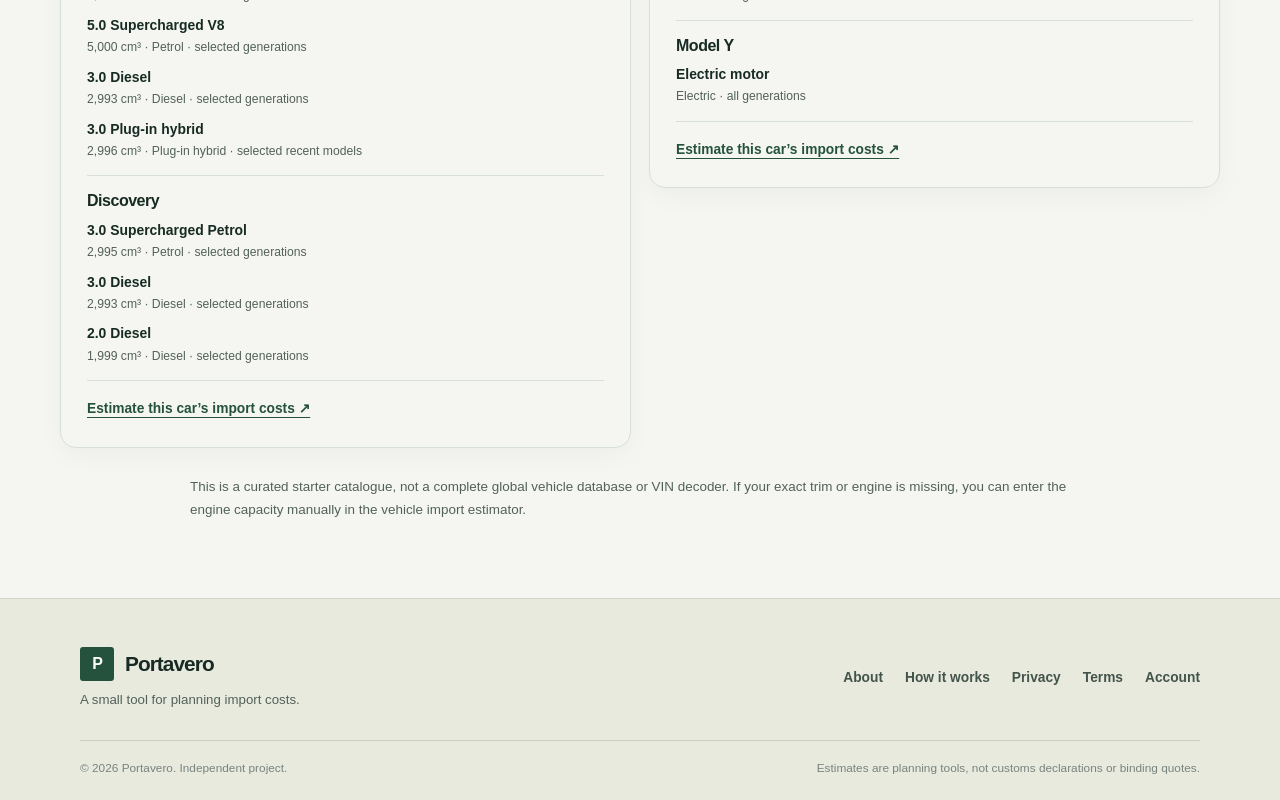
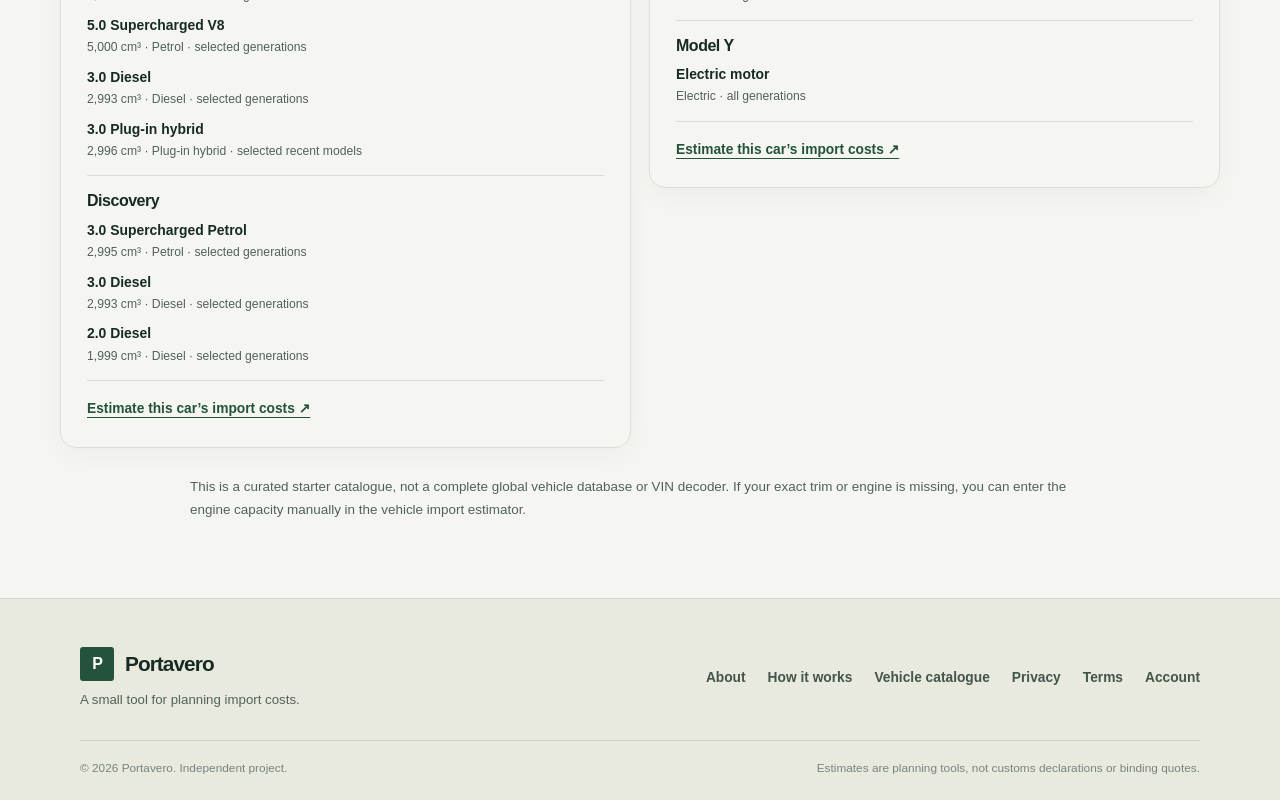
Before and after one commit to GIORGIO2032Q4E/portavero, a Next.js app: page /vehicles in a window 1280 px wide. Shown: the part 11149-11949 px from the top of the page. Built offline with nearby package versions, Linux system fonts and the light colour scheme; no server answers.

Commit message:
Add vehicle catalogue to footer navigation

```diff
--- a/src/app/layout.tsx
+++ b/src/app/layout.tsx
@@ -49,6 +49,7 @@ export default function RootLayout({ children }: Readonly<{ children: React.Reac
             <div className="footer-links">
               <Link href="/about">About</Link>
               <Link href="/how-it-works">How it works</Link>
+          <Link href="/vehicles">Vehicle catalogue</Link>
               <Link href="/privacy-policy">Privacy</Link>
               <Link href="/terms">Terms</Link>
               <Link href="/account">Account</Link>
```
